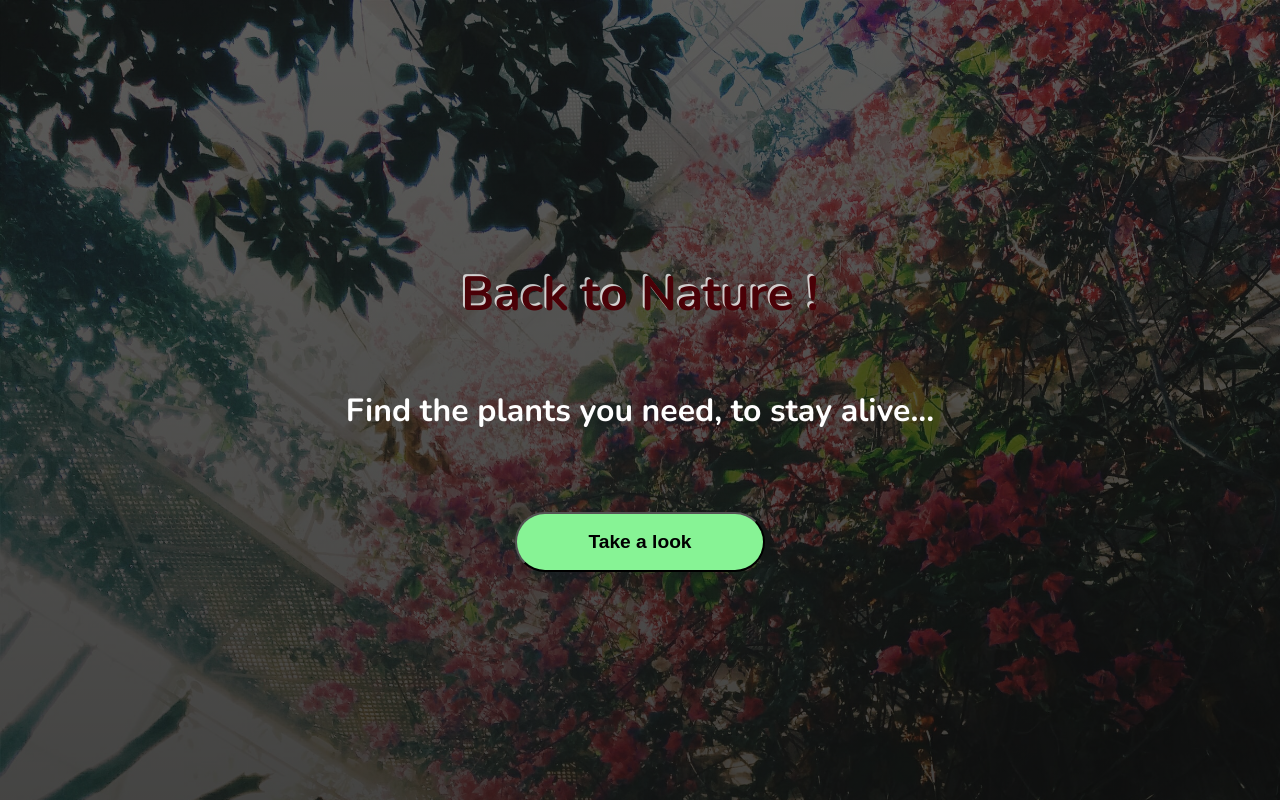
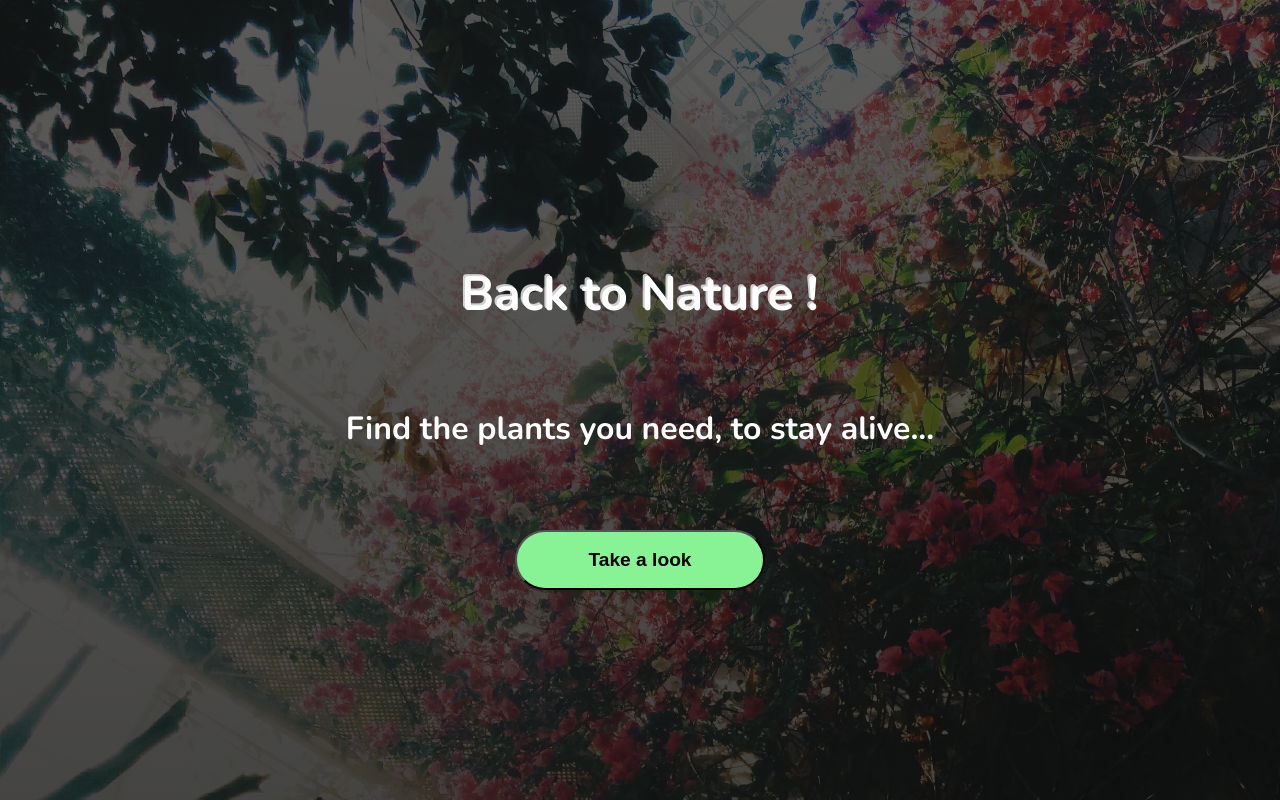
Before and after one commit to mancia08/plants, a React (Create React App) app: page / in a window 1280 px wide. Built offline with nearby package versions, Linux system fonts and the light colour scheme; a web font is replaced by a local one.

Commit message:
landing page fix

```diff
--- a/src/components/home/HomePage.js
+++ b/src/components/home/HomePage.js
@@ -4,7 +4,7 @@ import "./Homepage.css";
 
 const HomePage = (props) => (
   <section className="homepage--section">
-    <h1>Back to Nature !</h1>
+    <h1 className="title">Back to Nature !</h1>
     <h2>Find the plants you need, to stay alive...</h2>
     <button className="homepage--btn" onClick={props.action}>
       Take a look
--- a/src/components/home/Homepage.css
+++ b/src/components/home/Homepage.css
@@ -25,7 +25,7 @@
 
 }
 
-h1 {
+.title {
   /* font-family: 'Dancing Script', cursive; */
   color: #fff;
   margin: 50px 0;
--- a/src/components/pageThree/PageThree.css
+++ b/src/components/pageThree/PageThree.css
@@ -31,7 +31,7 @@ h1 {
 
 }
 #pageOneImage {
-    border-radius: 50%;
+    border-radius: 100%;
     border: 2spx solid black;
     width: 300px;
     height: 300px;
```
Also changed, not shown: 1 other file (tests, documents, lock files or other folders).
